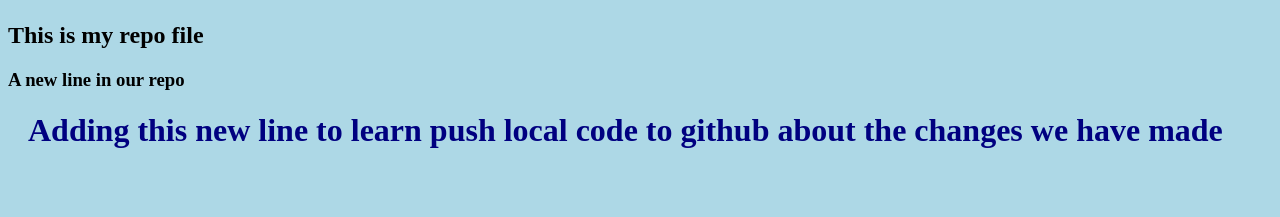
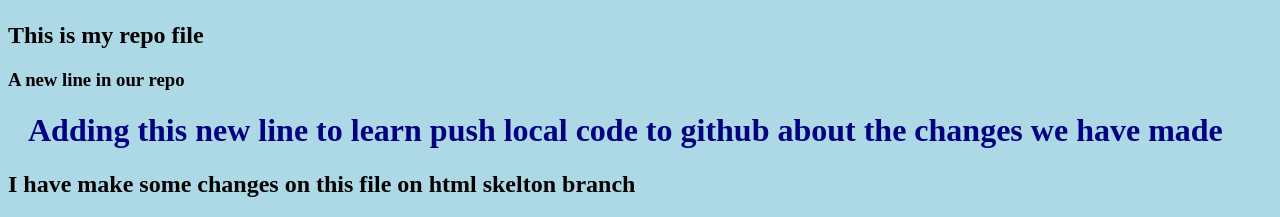
Before and after one commit to techysahil/LearningGithub, a plain HTML site: page index.html in a window 1280 px wide. Shown: the part 802-1019 px from the top of the page. Before the commit the page ends 973 px from the top, so only its background shows below. Drawn offline with Linux system fonts and the light colour scheme.

Commit message:
Update index.html in another branch

```diff
--- a/index.html
+++ b/index.html
@@ -13,6 +13,7 @@
     <h2>This is my repo file</h2>
     <h3>A new line in our repo</h3>
     <h1>Adding this new line to learn push local code to github about the changes we have made</h1>
+    <h2>I have make some changes on this file on html skelton branch</h2>
 
 </body>
 </html>
```
